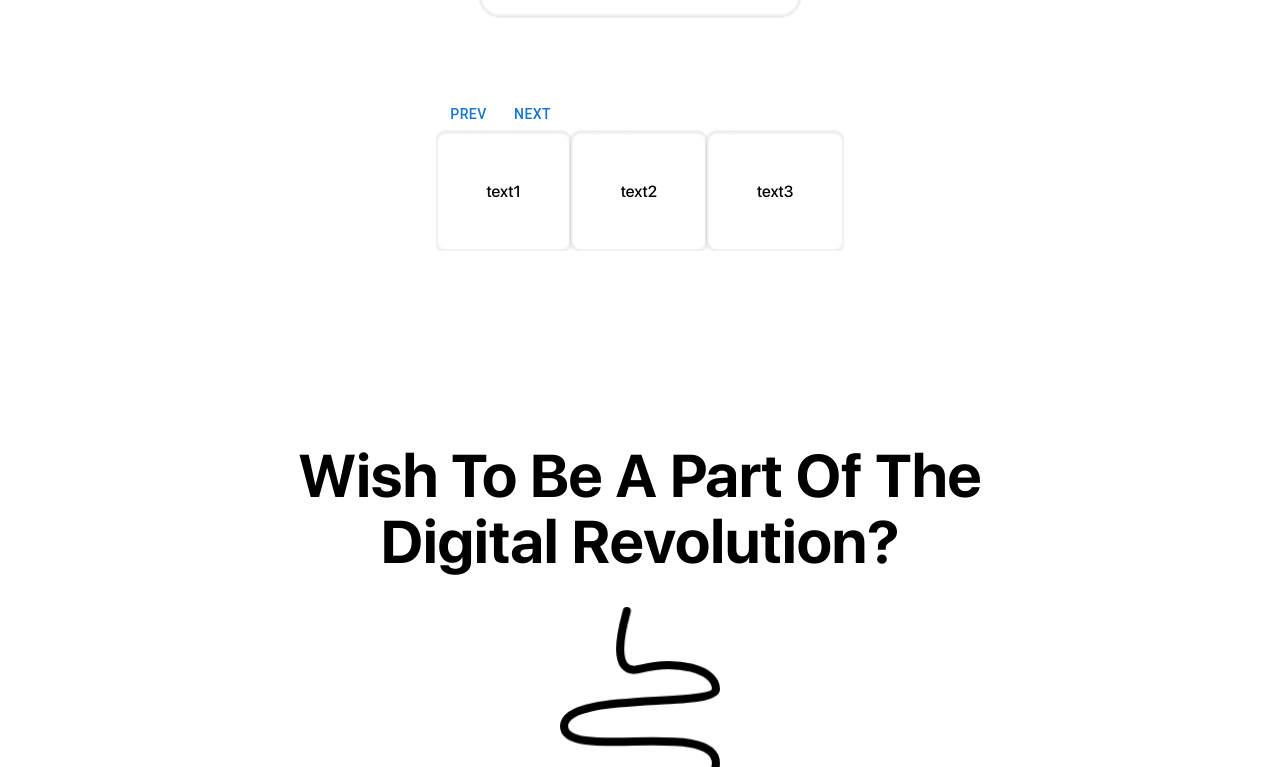
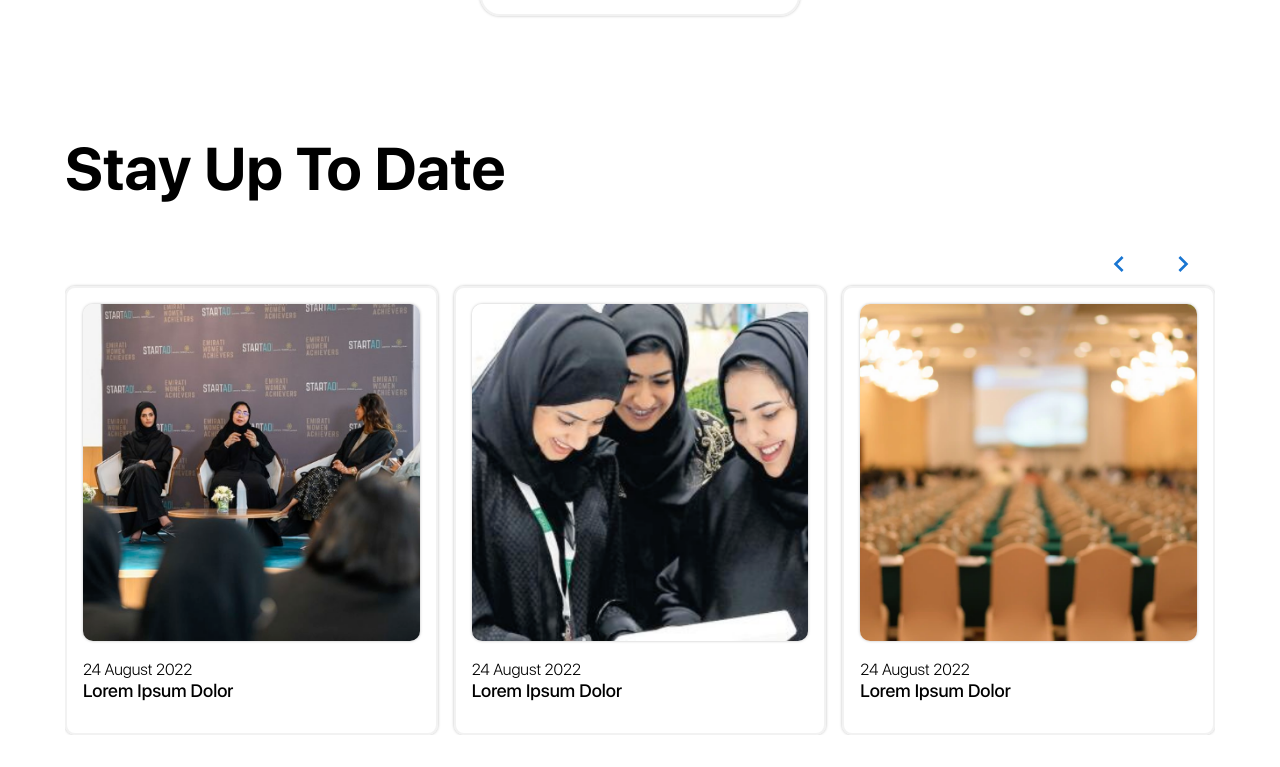
Before and after one commit to formorri/BFFGram, a Next.js app: page / in a window 1280 px wide. Shown: the part 4913-5680 px from the top of the page. Built offline with nearby package versions, Linux system fonts and the light colour scheme.

Commit message:
Completed the carousel

```diff
--- a/package.json
+++ b/package.json
@@ -21,7 +21,9 @@
     "react": "18.2.0",
     "react-countup": "^6.4.0",
     "react-dom": "18.2.0",
+    "react-responsive-carousel": "^3.2.23",
     "react-use": "^17.4.0",
+    "react-use-measure": "^2.1.1",
     "sass": "^1.56.2"
   }
 }
--- /dev/null
+++ b/src/Props/News.js
@@ -0,0 +1,41 @@
+import { images } from '../constants';
+const News = [
+    { id: 1,
+      date: "24 August 2022",
+      image: images.homeNews1,
+      url: "https://novafusion.my/development/PWA-test/",
+      item: "Lorem ipsum dolor",
+    },
+    { id: 2,
+      date: "24 August 2022",
+      image: images.homeNews2,
+      url: "https://novafusion.my/development/PWA-test/",
+      item: "Lorem ipsum dolor",
+    },
+    { id: 3,
+      date: "24 August 2022",
+      image: images.homeNews3,
+      url: "https://novafusion.my/development/PWA-test/",
+      item: "Lorem ipsum dolor",
+    },
+    { id: 4,
+      date: "24 August 2022",
+      image: images.homeNews3,
+      url: "https://novafusion.my/development/PWA-test/",
+      item: "Lorem ipsum dolor",
+    },
+    { id: 5,
+      date: "24 August 2022",
+      image: images.homeNews3,
+      url: "https://novafusion.my/development/PWA-test/",
+      item: "Lorem ipsum dolor",
+    },
+    { id: 6,
+      date: "24 August 2022",
+      image: images.homeNews3,
+      url: "https://novafusion.my/development/PWA-test/",
+      item: "Lorem ipsum dolor",
+    },
+  ];
+
+  export default News;
--- a/src/components/Carousel/Carousel.js
+++ b/src/components/Carousel/Carousel.js
@@ -3,6 +3,9 @@ import { useWindowSize } from 'react-use';
 import { motion, AnimatePresence } from 'framer-motion';
 import Button from '@mui/material/Button';
 import styles from './Carousel.module.scss';
+
+import NavigateNextIcon from '@mui/icons-material/NavigateNext';
+import NavigateBeforeIcon from '@mui/icons-material/NavigateBefore';
 
 const Carousel = ({ children }) => {
   const [currentIndex, setCurrentIndex] = useState(0);
@@ -27,32 +30,56 @@ const Carousel = ({ children }) => {
   };
 
   const handleNextClick = () => {
-    if (currentIndex + slidesToShow === children.length) {
+    if (currentIndex === children.length - slidesToShow) {
       setCurrentIndex(0);
     } else {
       setCurrentIndex(currentIndex + 1);
-      var direction= -1;
     }
   };
 
+  let variants = {
+    enter: ({ direction, width }) => ({ x: direction * width }),
+    center: { x: 0 },
+    exit: ({ direction, width }) => ({ x: direction * -width }),
+  };
+
+  let prev = usePrevious(currentIndex);
+  let direction = currentIndex > prev ? 1 : -1;
+
+  function usePrevious(state) {
+    let [tuple, setTuple] = useState([null, state]);
+
+    if (tuple[1] !== state) {
+      setTuple([tuple[1], state]);
+    }
+
+    return tuple[0];
+  }
+
   return (
     <div className={styles.carousel} ref={carouselRef}>
+    <div className={styles['arrow-container']}>
       <Button className={styles.arrow} onClick={handlePrevClick}>
-        Prev
+        <NavigateBeforeIcon/>
       </Button>
       <Button className={styles.arrow} onClick={handleNextClick}>
-        Next
+        <NavigateNextIcon/>
       </Button>
+    </div>
       <AnimatePresence>
+        <div>
           <motion.div
             key={currentIndex}
-          initial={{ x: '-100%' }}
-          animate={{ x: 0 }}
-          exit={{ x: '100%' }}
+            variants={variants}
+            initial="enter"
+            animate="center"
+            exit="exit"
+            custom={{ direction, width }}
             className={styles.slider}
           >
             {children.slice(currentIndex, currentIndex + slidesToShow)}
           </motion.div>
+        </div>
       </AnimatePresence>
     </div>
   );
--- a/src/components/Carousel/Carousel.module.scss
+++ b/src/components/Carousel/Carousel.module.scss
@@ -1,22 +1,23 @@
+@use '../../styles/settings/index.scss' as *;
+
 .carousel {
   position: relative;
   overflow: hidden;
 }
 
+.arrow-container{
+  display: flex;
+  justify-content: end;
+}
 .arrow {
-//   position: absolute;
-//   top: 50%;
-//   transform: translateY(-50%);
-}
-
-.arrow:first-of-type {
-  left: 0;
-}
-
-.arrow:last-of-type {
-  right: 0;
+  color: $dark-primary;
+  svg{
+    width: 2rem;
+    height: auto;
+  }
 }
 
 .slider {
   display: flex;
+  column-gap: 1rem;
 }
--- a/src/components/Navbar/Navbar.module.scss
+++ b/src/components/Navbar/Navbar.module.scss
@@ -36,7 +36,7 @@
 .burger {
     @include glassmorphism;
     display: flex;
-    padding: rem;
+    padding: 0rem;
     border-radius: $border-radius;
     border: $border-weight $dark-primary;
     color: $dark-primary;
@@ -53,18 +53,16 @@
 }
 .phone-menu {
     display: block;
+    z-index: 1000;
     ul {
         li {
             padding-bottom: 1rem;
-
             a {
                 @include navbar-text;
                 @include hover-scale;
                 color: $dark-primary;
                 text-transform: capitalize;
-
             }
-
         }
     }
 }
--- a/src/pages/index.js
+++ b/src/pages/index.js
@@ -21,12 +21,14 @@ import AccordionDetails from '@mui/material/AccordionDetails';
 
 import styles from '../styles/Home.module.scss'
 import ArrowOutwardIcon from '@mui/icons-material/ArrowOutward';
+import ArrowForwardIcon from '@mui/icons-material/ArrowForward';
 import PlayArrowIcon from '@mui/icons-material/PlayArrow';
 import ExpandMoreIcon from '@mui/icons-material/ExpandMore';
 
 import CountUp from 'react-countup';
 
 import { images } from '../constants';
+import News from '../Props/News.js';
 
 export default function Home() {
   return (
@@ -439,13 +441,46 @@ export default function Home() {
         </div>
       </Section>
 
-      <Section>
-        <Carousel>
-          <Card>text1</Card>
-          <Card>text2</Card>
+      <Section className={styles.section7}>
+        <div className={styles.title}>
+          <h1>Stay up to date</h1>
+        </div>
+        <Carousel className={styles['section7__carousel']}>
+          {News.map((item) => {
+            return (
+              <Card className={styles['card']}>
+                <div className={styles.preview}>
+                  <Link href={item.url}>
+                    <div className={styles['preview__container']}>
+                      <div className={styles['preview__container--arrow']}>
+                        <ArrowForwardIcon />
+                      </div>
+                      <div className={styles['preview__image']}>
+                        <Image
+                          src={item.image}
+                          alt={`news-${item.id}`}
+                          className={styles.news}
+                          loading="lazy"
+                        />
+                      </div>
+                    </div>
+                  </Link>
+                </div>
+                <div className={styles.info}>
+                  <p>{item.date}</p>
+                  <h2>{item.item}</h2>
+                </div>
+              </Card>
+            );
+          })}
+
+          {/* <Card>text2</Card>
           <Card>text3</Card>
           <Card>text4</Card>
           <Card>text5</Card>
+          <Card>text6</Card>
+          <Card>text7</Card>
+          <Card>text8</Card> */}
         </Carousel>
 
       </Section>
--- a/src/styles/Home.module.scss
+++ b/src/styles/Home.module.scss
@@ -380,6 +380,92 @@
     }
 }
 
+.section7 {
+    .card {
+        @include shadow;
+        padding: 2rem;
+        $transition: 0.3s ease-in-out;
+
+        .preview {
+            &__container {
+                position: relative;
+                display: flex;
+
+                &--arrow {
+                    opacity: 0;
+                    z-index: 5;
+                    @include shadow;
+                    @include glassmorphism;
+                    position: absolute;
+                    top: 50%;
+                    right: 50%;
+                    transform: translate(50%, -50%);
+                    padding: 1rem;
+                    border-radius: 100%;
+                    border: $border-weight $white-primary;
+                    transition: $transition;
+
+                    svg {
+                        color: $white-primary;
+                        width: 2rem;
+                        height: auto;
+                    }
+                }
+
+            }
+
+            &__image {
+                filter: brightness(100%);
+                transition: $transition;
+
+                .news {
+                    @include shadow;
+                    width: 100%;
+                    height: auto;
+                    border-radius: $border-radius;
+                    transition: $transition;
+                }
+            }
+
+
+        }
+
+        &:hover {
+            .preview {
+                &__container {
+                    &--arrow {
+                        opacity: 1;
+                    }
+
+                }
+
+                &__image {
+                    filter: brightness(70%);
+
+                    .news {
+                        @include shadow;
+                        border-radius: $border-radiusx2;
+                    }
+                }
+            }
+        }
+
+
+
+        .info {
+            margin-top: 1rem;
+
+            p {
+                @include paragraph-light-secondary-text;
+            }
+
+            h2 {
+                @include paragraph-medium-text;
+            }
+        }
+    }
+}
+
 @include md {
     .stats {
         margin: 0 15% 3rem;
@@ -715,4 +801,10 @@
             }
         }
     }
+
+    .section7 {
+        .card {
+            padding: 1rem;
+        }
+    }
 }
```
Also changed, not shown: 1 other file (tests, documents, lock files or other folders). Lines whose indentation alone changed are shown as unchanged.
